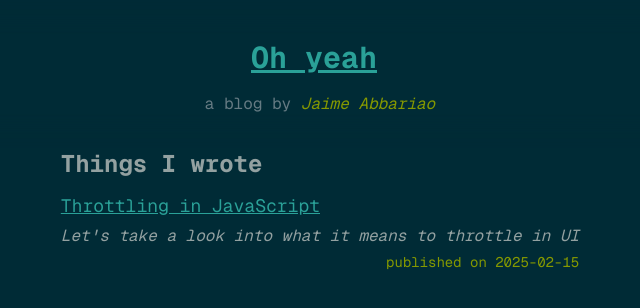
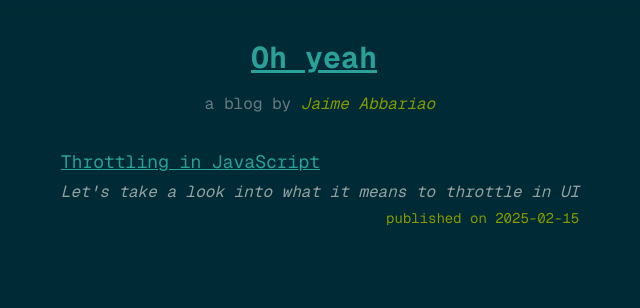
Before and after one commit to ja153903/oh-yeah, a Next.js app: page / in a window 1280 px wide. Shown: the top 308 px of the page, without its empty margins (320-960 px from the left). Built offline with nearby package versions, Linux system fonts and the light colour scheme.

Commit message:
simplifying again

```diff
--- a/src/app/page.tsx
+++ b/src/app/page.tsx
@@ -11,17 +11,10 @@ export default async function Home() {
   })
 
   return (
-    <Section className="gap-10">
-      <Section>
-        <SectionHeader content="Things I wrote" />
-        <BlogIndex metadata={metadata} />
-      </Section>
+    <Section>
+      <BlogIndex metadata={metadata} />
     </Section>
   )
-}
-
-function SectionHeader(props: React.PropsWithChildren<{ content: string }>) {
-  return <p className="font-bold text-2xl text-base1">{props.content}</p>
 }
 
 function Section({
```
